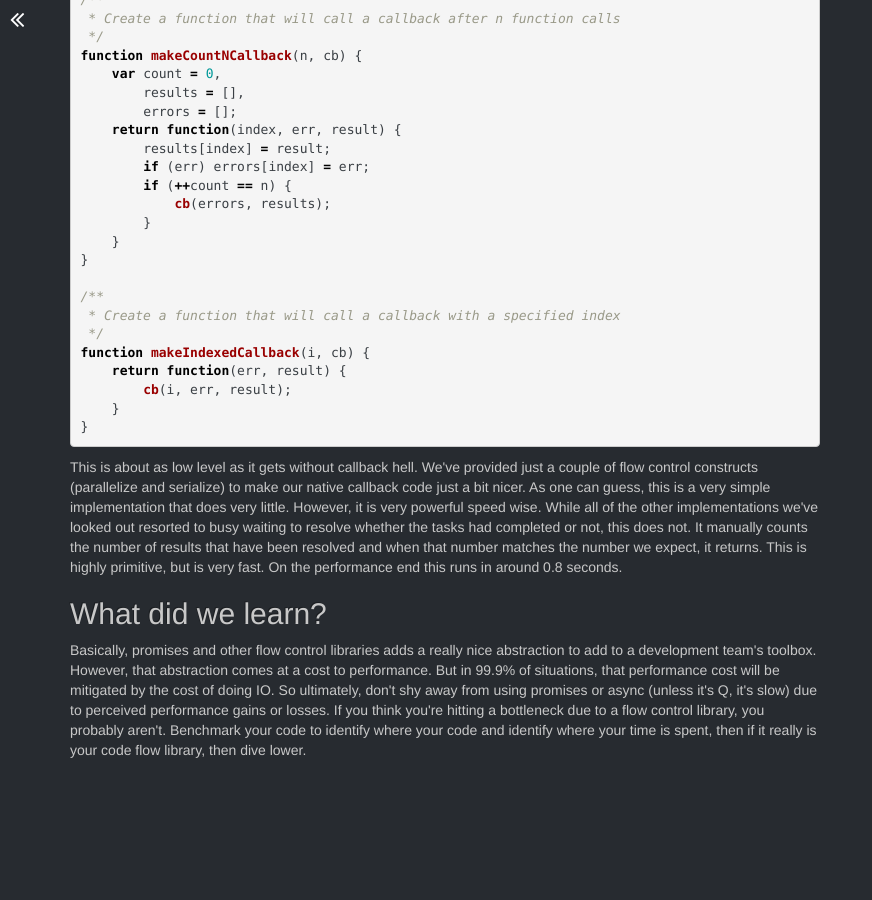
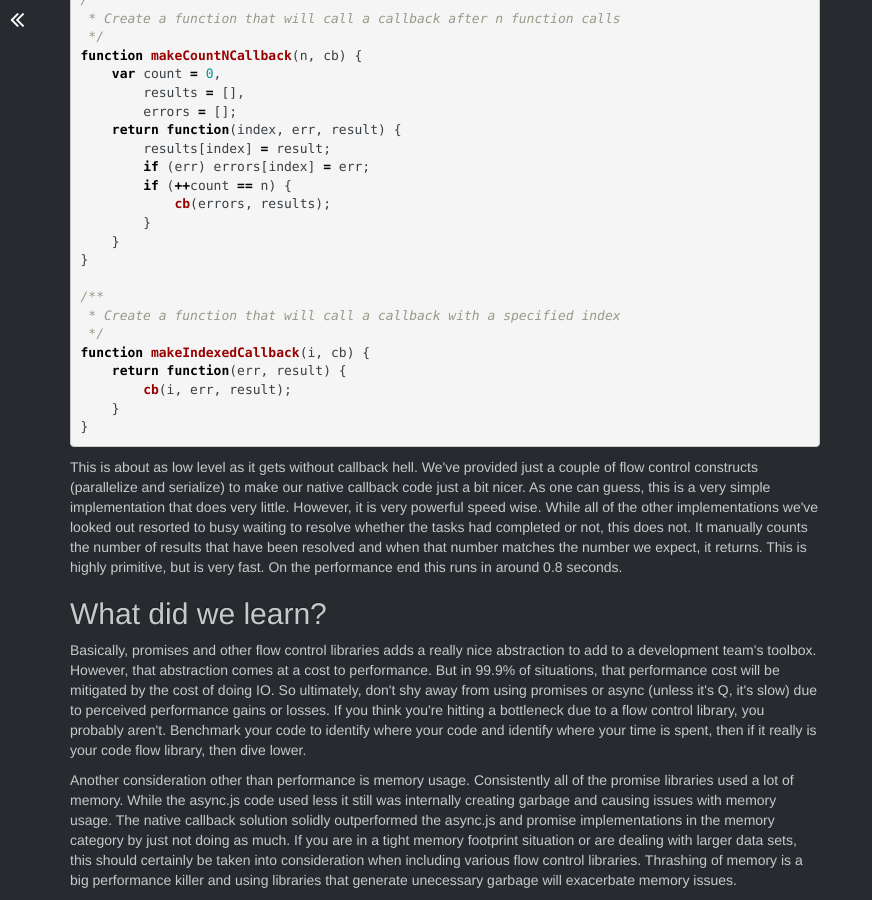
Before and after one commit to joekarl/joekarl.github.io, a Jekyll site: the page built from _posts/2014-03-24-flow-control-libraries-and-performance.md, in a window 1280 px wide and 900 px high, scrolled down 6677 px. Shown: the whole window, without its empty margins (0-872 px from the left). Built offline with Jekyll 4.4.1, drawn with Linux system fonts in a browser that asks for light colours; before the commit the page ends 7447 px from its top, so only the background shows below that.

Commit message:
Add note about memory usage

```diff
--- a/_posts/2014-03-24-flow-control-libraries-and-performance.md
+++ b/_posts/2014-03-24-flow-control-libraries-and-performance.md
@@ -430,3 +430,13 @@ gains or losses. If you think you\'re hitting a bottleneck due to a flow control
 library, you probably aren\'t. Benchmark your code to identify where your code
 and identify where your time is spent, then if it really is your code flow
 library, then dive lower.
+
+Another consideration other than performance is memory usage. Consistently all
+of the promise libraries used a lot of memory. While the async.js code used less
+it still was internally creating garbage and causing issues with memory usage.
+The native callback solution solidly outperformed the async.js and promise
+implementations in the memory category by just not doing as much. If you are in
+a tight memory footprint situation or are dealing with larger data sets, this
+should certainly be taken into consideration when including various flow control
+libraries. Thrashing of memory is a big performance killer and using libraries
+that generate unecessary garbage will exacerbate memory issues.
```
